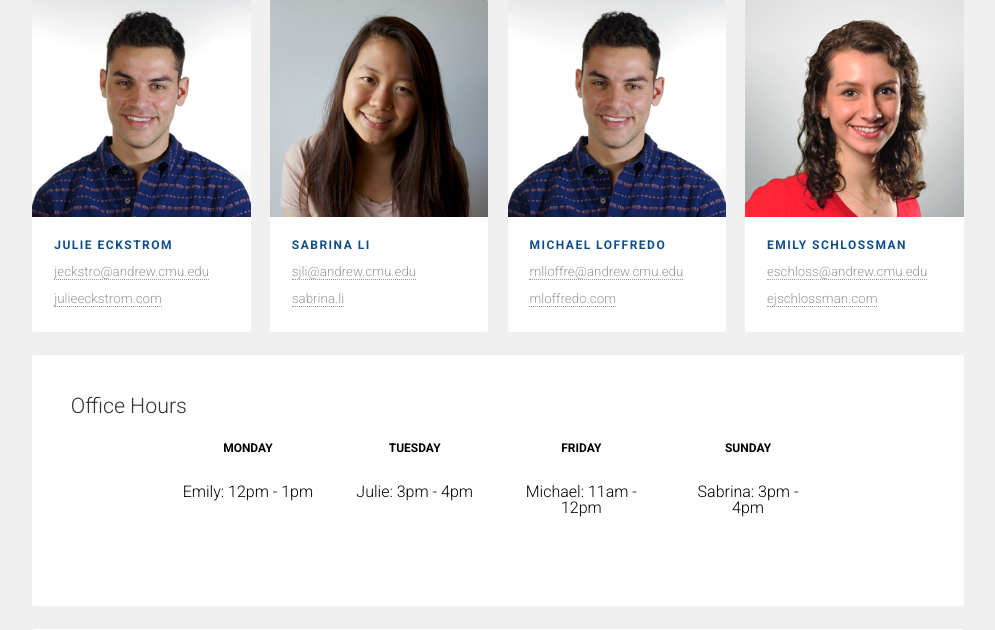
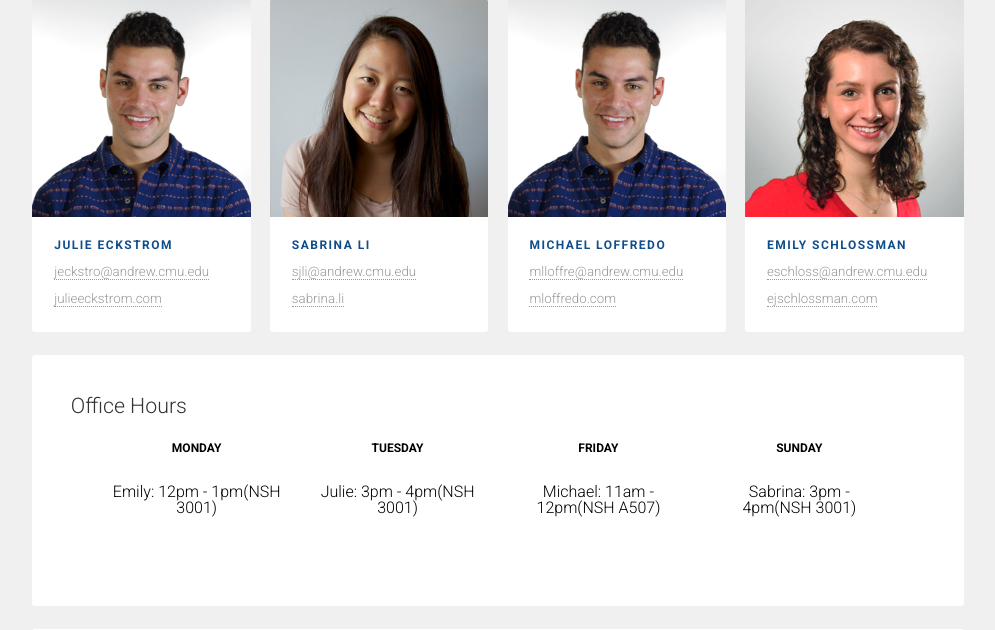
Before and after one commit to julieeckstrom/HCI-for-executives-website, a PHP site: page /staff_information.html in a window 1280 px wide. Shown: the part 541-1171 px from the top of the page, without its empty margins (142-1137 px from the left). Run offline with PHP 8.4, Linux system fonts and the light colour scheme.

Commit message:
adding office hours location

```diff
--- a/assets/css/staff_information.less
+++ b/assets/css/staff_information.less
@@ -6,10 +6,14 @@
 	margin-top: 10px;
 
 	td, th {
-		width: 16%;
+		width: 20%;
 		vertical-align: top;
 		padding: 10px 15px;
 		display: inline-block;
+
+		span .new-line {
+			display: block;
+		}
 	}
 
 	th {
--- a/staff_information.html
+++ b/staff_information.html
@@ -47,10 +47,10 @@
 						</thead>
 						<tbody>
 							<tr>
-								<td>Emily: 12pm - 1pm</td>
-								<td>Julie: 3pm - 4pm</td>
-								<td>Michael: 11am - 12pm</td>
-								<td>Sabrina: 3pm - 4pm</td>
+								<td>Emily: 12pm - 1pm<span class="new-line">(NSH 3001)</span></td>
+								<td>Julie: 3pm - 4pm<span class="new-line">(NSH 3001)</span></td>
+								<td>Michael: 11am - 12pm<span class="new-line">(NSH A507)</span></td>
+								<td>Sabrina: 3pm - 4pm<span class="new-line">(NSH 3001)</span></td>
 							</tr>
 						</tbody>
 					</table>
```
